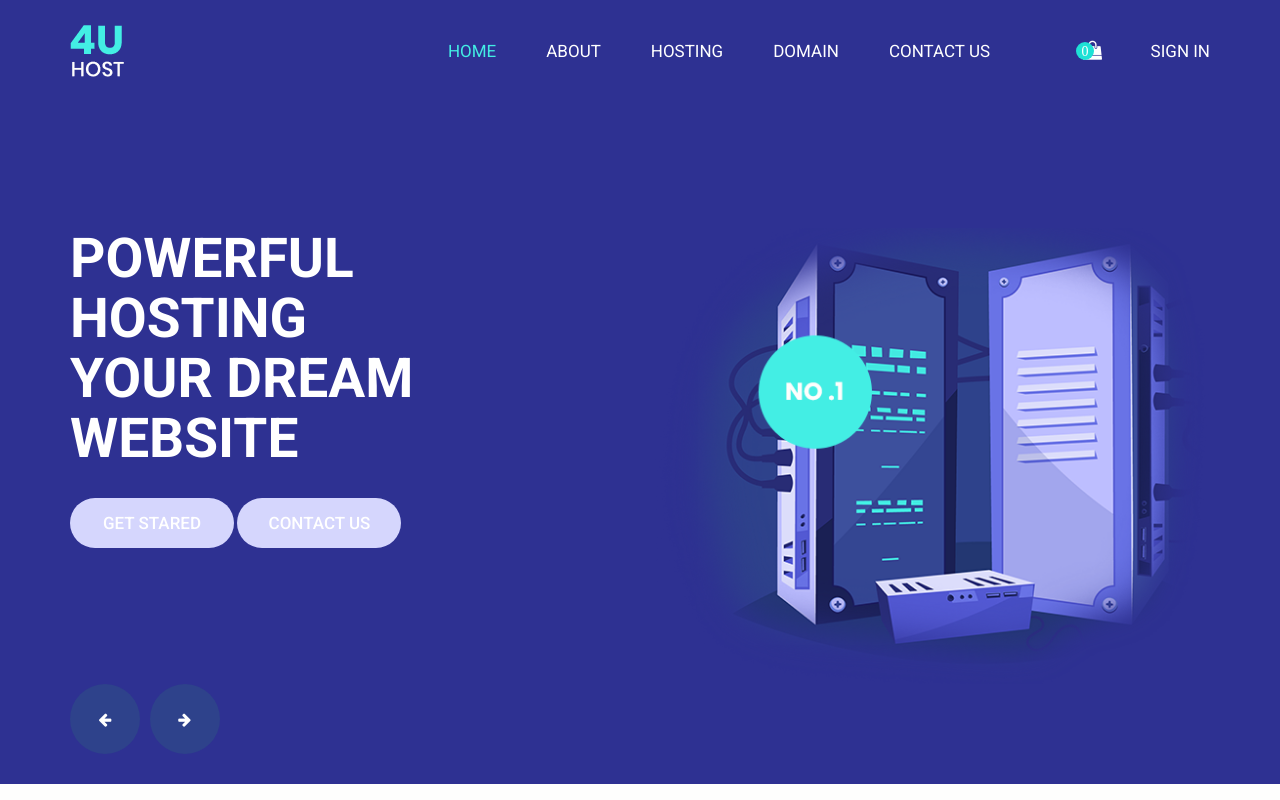
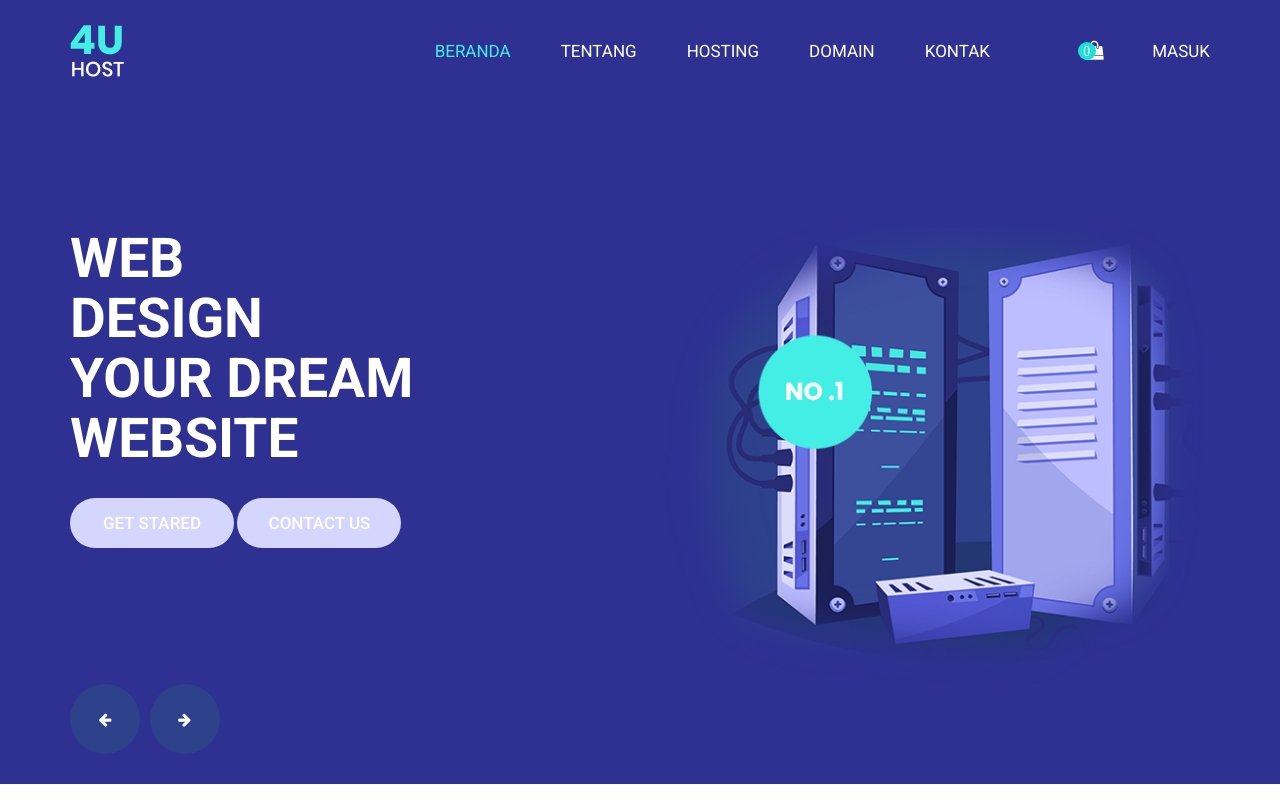
Before and after one commit to rahmanmm816/desgn8, a plain HTML site: page index.html in a window 1280 px wide. Shown: the top 800 px of the page. Drawn offline with nearby package versions, Linux system fonts and the light colour scheme.

Commit message:
Update index.html

```diff
--- a/index.html
+++ b/index.html
@@ -54,10 +54,10 @@
                      <div class="collapse navbar-collapse" id="navbarsExample04">
                         <ul class="navbar-nav mr-auto">
                            <li class="nav-item active">
-                              <a class="nav-link" href="index.html">Home</a>
+                              <a class="nav-link" href="index.html">Beranda</a>
                            </li>
                            <li class="nav-item">
-                              <a class="nav-link" href="about.html">About</a>
+                              <a class="nav-link" href="about.html">Tentang</a>
                            </li>
                            <li class="nav-item">
                               <a class="nav-link" href="hosting.html">Hosting</a>
@@ -67,7 +67,7 @@
                            </li>
 
                            <li class="nav-item">
-                              <a class="nav-link" href="contact.html">Contact Us</a>
+                              <a class="nav-link" href="contact.html">Kontak</a>
                            </li>
                         </ul>
                      </div>
@@ -78,7 +78,7 @@
                      <li><a href="Javascript:void(0)"> <i class="fa fa-shopping-bag" aria-hidden="true"> <span>0</span></i>
                         </a>
                      </li>
-                     <li><a href="Javascript:void(0)">Sign In
+                     <li><a href="Javascript:void(0)">Masuk
                         </a>
                      </li>
                   </ul>
@@ -108,7 +108,7 @@
                                     <div class="col-md-6">
                                        <div class="dream">
                                           <h1>
-                                             PowerFul <br>HOSTING <br>Your dream <br>website
+                                             web <br>design <br>Your dream <br>website
                                           </h1>
                                           <a class="read_more" href="Javascript:void(0)">Get Stared</a>
                                           <a class="read_more" href="Javascript:void(0)">Contact Us</a>
```
